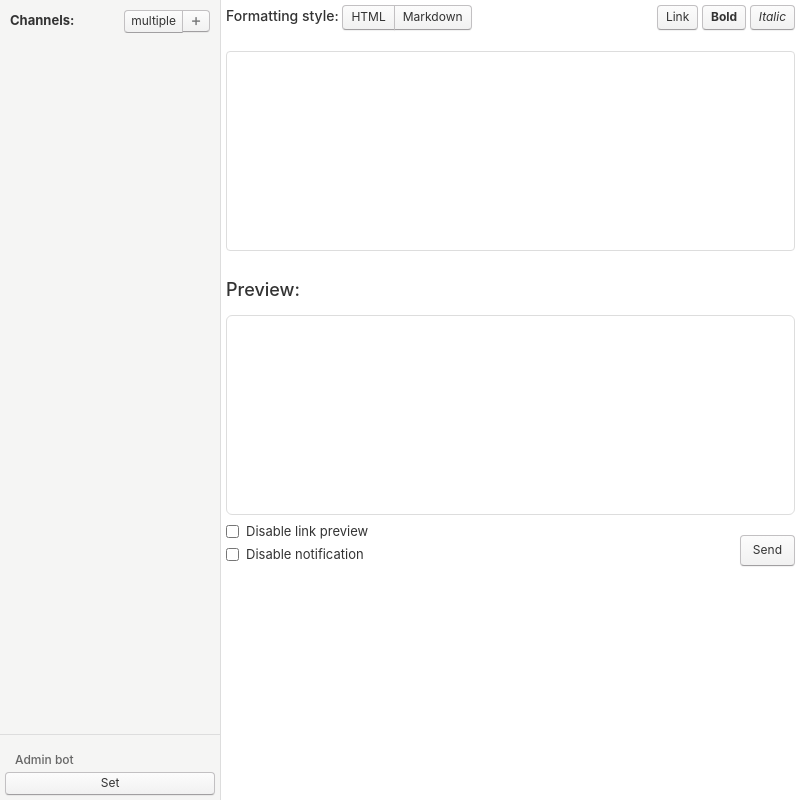
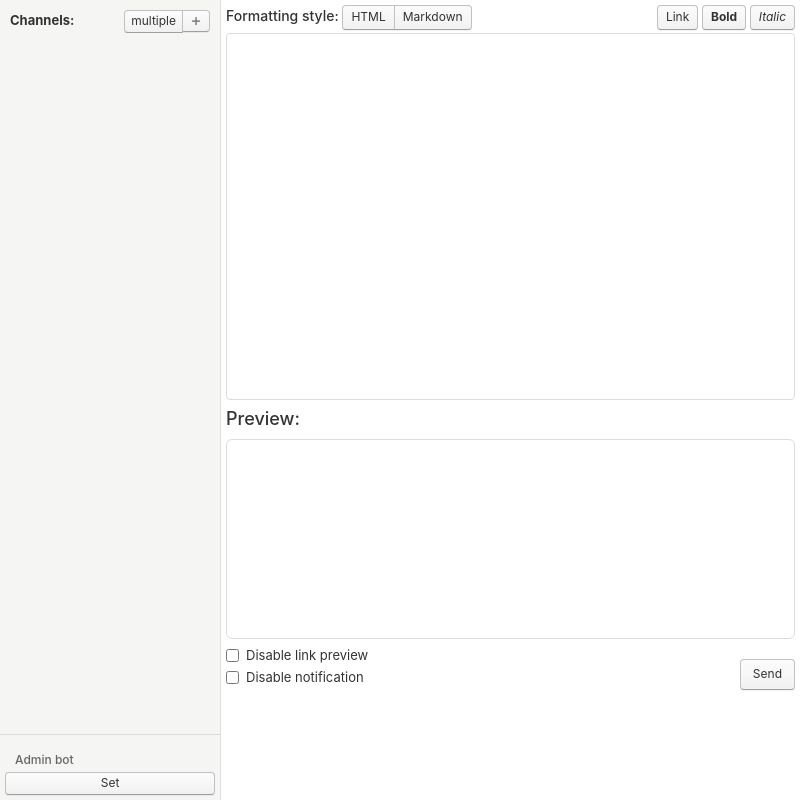
Before and after one commit to 40PK/Chad, an Electron app: page content/index.html in a window 800 px wide. Drawn offline with nearby package versions, Linux system fonts and the light colour scheme; no server answers.

Commit message:
Use flex displaying second column

```diff
--- a/content/css/style.css
+++ b/content/css/style.css
@@ -141,7 +141,7 @@
 
 .post-area {
   resize: none;
-  height: 200px;
+  height: 100%;
 }
 
 .send-button {
@@ -156,3 +156,23 @@
   margin: 0;
   margin-top: -4px;
 }
+
+.half-top {
+  height: 50%;
+  display: flex;
+  flex-flow: column;
+}
+
+.half-bottom {
+  height: 50%;
+  display: flex;
+  flex-flow: column;
+}
+
+.preview-title {
+  margin: 5px 0px;
+}
+
+.control-group {
+  height: 30px;
+}
--- a/content/index.html
+++ b/content/index.html
@@ -68,6 +68,8 @@
           </div>
 
           <div class="pane content">
+            <div class="half-top">
+              <div class="control-group">
                 <h5 class="pull-left" style="margin: 0">Formatting style:&nbsp;</h5>
                 <div class="btn-group">
                   <button class="btn btn-default" ng-class="{active: (parser == 'HTML')}" ng-click="selectParser('HTML');updatePreview()">
@@ -88,12 +90,15 @@
                     <i>Italic</i>
                   </button>
                 </div>
-            <br><br>
+              </div>
               <textarea ng-change="updatePreview()" ng-model="post_text" ng-init="post_text=''" id="post_text" class="form-control post-area" rows="10"></textarea>
-            <h4>Preview:</h4>
+            </div>
+            <div class="half-bottom">
+              <h4 class="preview-title">Preview:</h4>
               <div class="preview-overflow">
                 <pre id="preview" class="preview"></pre>
               </div>
+              <div class="options-group">
                 <div class="pull-left send-options">
                   <div class="checkbox send-checkbox">
                     <label>
@@ -107,6 +112,8 @@
                   </div>
                 </div>
                 <button class="btn btn-large pull-right send-button" ng-class="{'btn-default': !channelSelected, 'btn-primary': channelSelected}" ng-disabled="!channelSelected" ng-click="sendPost()">{{sending?'Wait...':'Send'}}</button>
+              </div>
+            </div>
           </div>
         </div>
       </div>
```
Lines whose indentation alone changed are shown as unchanged.
